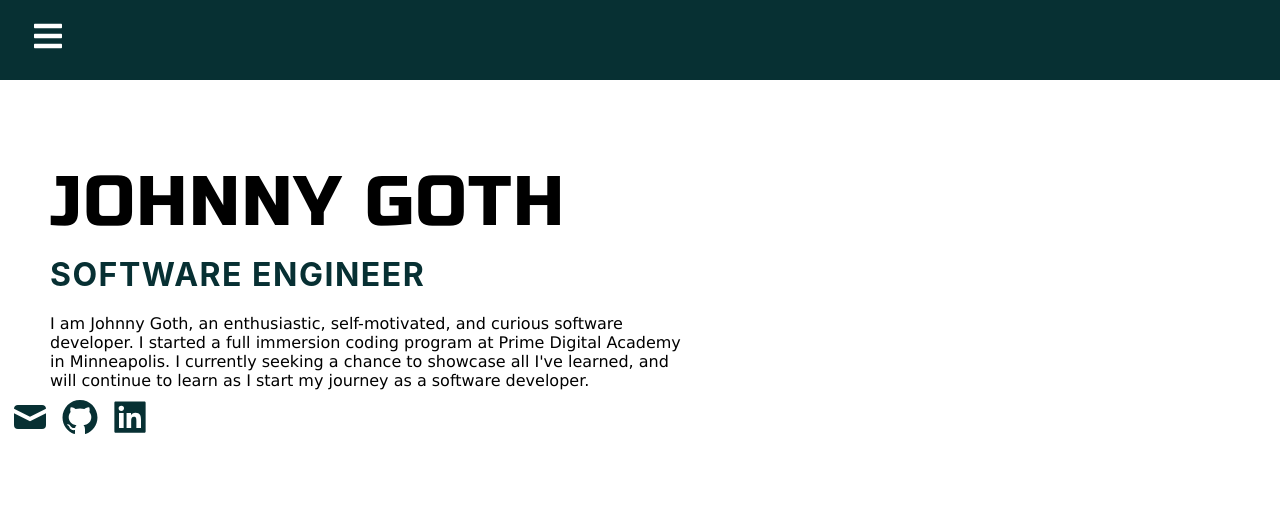
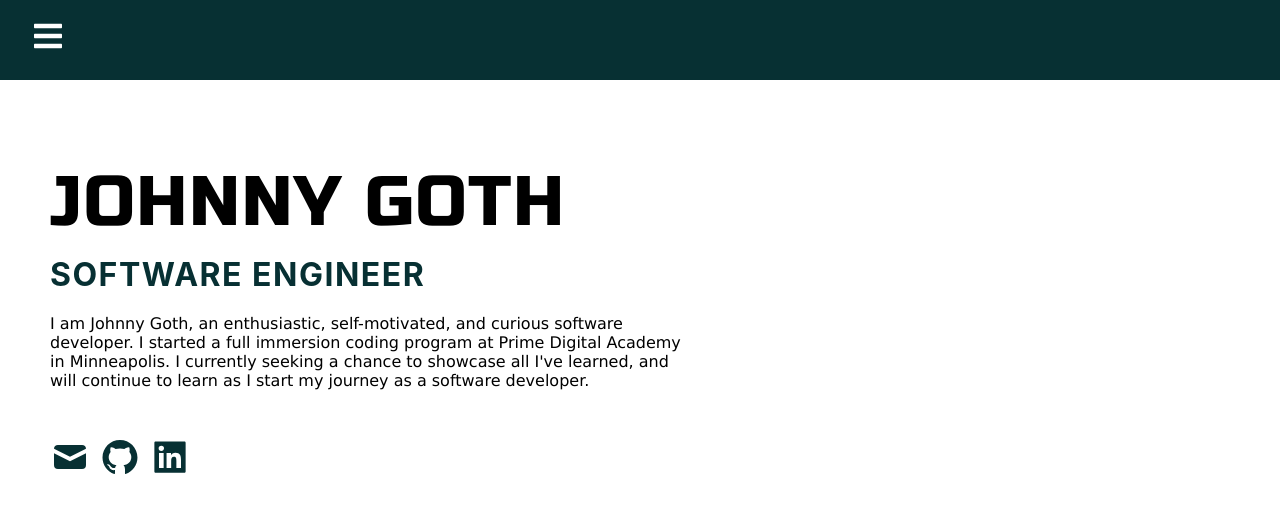
Before and after one commit to jgoth23/personal-website, a React (Create React App) app: page / in a window 1280 px wide. Shown: the top 512 px of the page. Built offline with nearby package versions, Linux system fonts and the light colour scheme.

Commit message:
icons placed correctly

```diff
--- a/src/App.css
+++ b/src/App.css
@@ -26,6 +26,8 @@
   margin: 0;
   padding: 0;
   justify-content: center;
+  margin-left: 40px;
+  margin-top: 40px;
 }
 
 .social-link {
```
